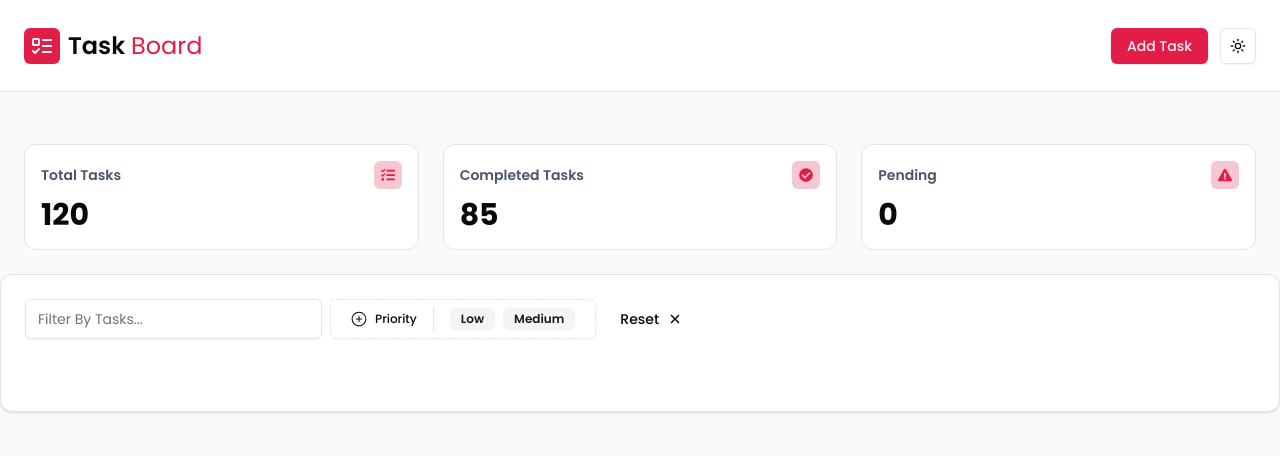
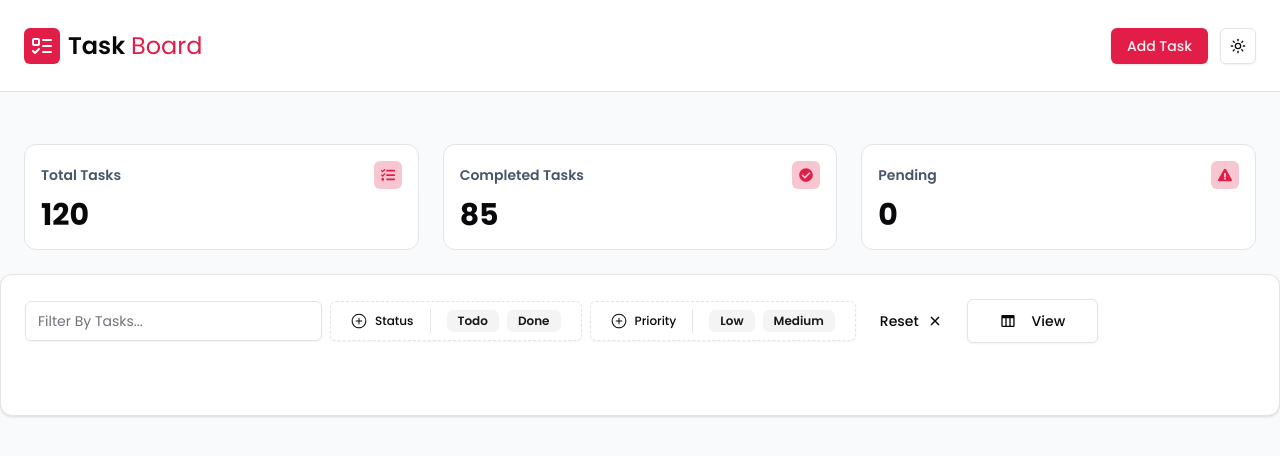
Before and after one commit to kristaps-zakis/nextjs-task-manager, a Next.js app: page / in a window 1280 px wide. Shown: the top 456 px of the page. Built offline with nearby package versions, Linux system fonts and the light colour scheme.

Commit message:
init finish action toolbar

```diff
--- a/app/components/drop-downs/status-drop-down.tsx
+++ b/app/components/drop-downs/status-drop-down.tsx
@@ -0,0 +1,140 @@
+'use client';
+
+import * as React from 'react';
+import { Button } from '@/components/ui/button';
+import {
+  Command,
+  CommandEmpty,
+  CommandGroup,
+  CommandInput,
+  CommandItem,
+  CommandList,
+} from '@/components/ui/command';
+
+import {
+  Popover,
+  PopoverContent,
+  PopoverTrigger,
+} from '@/components/ui/popover';
+
+import { GoPlusCircle } from 'react-icons/go';
+import { Checkbox } from '@/components/ui/checkbox';
+
+import { Separator } from '@/components/ui/separator';
+import { Badge } from '@/components/ui/badge';
+
+import {
+  ArrowUpCircle,
+  CheckCircle2,
+  Circle,
+  HelpCircle,
+  LucideIcon,
+  XCircle,
+} from 'lucide-react';
+
+type Status = {
+  value: string; // string
+  label: string; // string
+  icon: LucideIcon; // IconType
+};
+
+const statuses: Status[] = [
+  {
+    value: 'backlog',
+    label: 'Backlog',
+    icon: HelpCircle,
+  },
+  {
+    value: 'todo',
+    label: 'Todo',
+    icon: Circle,
+  },
+  {
+    value: 'in progress',
+    label: 'In Progress',
+    icon: ArrowUpCircle,
+  },
+  {
+    value: 'done',
+    label: 'Done',
+    icon: CheckCircle2,
+  },
+  {
+    value: 'canceled',
+    label: 'Canceled',
+    icon: XCircle,
+  },
+];
+
+export function StatusDropDowns() {
+  const [open, setOpen] = React.useState(false);
+  const [selectedStatus, setSelectedStatus] = React.useState<Status | null>(
+    null
+  );
+
+  console.log(selectedStatus);
+
+  return (
+    <div className="flex items-center space-x-4">
+      <Popover open={open} onOpenChange={setOpen}>
+        <PopoverTrigger asChild>
+          <Button
+            size="sm"
+            variant="outline"
+            className="h-10 justify-start border-dashed px-5"
+          >
+            <div className="flex items-center gap-4">
+              {/* Status Label */}
+              <div className="flex items-center gap-2">
+                <GoPlusCircle />
+                <span>Status</span>
+              </div>
+
+              {/* Seperator */}
+              <Separator
+                orientation="vertical"
+                className="h-6 border-1 border-gray-300"
+              />
+
+              {/* Badges */}
+              <div className="flex items-center gap-2">
+                <Badge variant={'secondary'}>Todo</Badge>
+                <Badge variant={'secondary'}>Done</Badge>
+              </div>
+            </div>
+          </Button>
+        </PopoverTrigger>
+        <PopoverContent className="p-0 poppons" side="bottom" align="center">
+          <Command>
+            <CommandInput placeholder="Change status..." />
+            <CommandList>
+              <CommandEmpty>No status found.</CommandEmpty>
+              <CommandGroup>
+                {statuses.map((status) => (
+                  <CommandItem
+                    key={status.value}
+                    value={status.value}
+                    className="flex justify-between"
+                    onSelect={(value) => {
+                      setSelectedStatus(
+                        statuses.find((priority) => priority.value === value) ||
+                          null
+                      );
+                    }}
+                  >
+                    <div className="flex items-center gap-3">
+                      <Checkbox />
+
+                      <status.icon />
+                      <span>{status.label}</span>
+                    </div>
+                  </CommandItem>
+                ))}
+              </CommandGroup>
+            </CommandList>
+          </Command>
+        </PopoverContent>
+      </Popover>
+    </div>
+  );
+}
--- a/app/components/drop-downs/view-columns-drop-down.tsx
+++ b/app/components/drop-downs/view-columns-drop-down.tsx
@@ -0,0 +1,64 @@
+'use client';
+
+import * as React from 'react';
+import { DropdownMenuCheckboxItemProps } from '@radix-ui/react-dropdown-menu';
+import { BiColumns } from 'react-icons/bi';
+import { Button } from '@/components/ui/button';
+
+import {
+  DropdownMenu,
+  DropdownMenuCheckboxItem,
+  DropdownMenuContent,
+  DropdownMenuLabel,
+  DropdownMenuSeparator,
+  DropdownMenuTrigger,
+} from '@/components/ui/dropdown-menu';
+
+type Checked = DropdownMenuCheckboxItemProps['checked'];
+
+export function DropdownViewColumns() {
+  const [showStatusBar, setShowStatusBar] = React.useState<Checked>(true);
+  const [showActivityBar, setShowActivityBar] = React.useState<Checked>(false);
+  const [showPanel, setShowPanel] = React.useState<Checked>(false);
+
+  return (
+    <DropdownMenu>
+      <DropdownMenuTrigger asChild>
+        <Button variant="outline" className="h-11 px-8 poppins">
+          <BiColumns className="mr-2 h-4 w-4" />
+          <span>View</span>
+        </Button>
+      </DropdownMenuTrigger>
+      <DropdownMenuContent className="w-56 poppins">
+        <DropdownMenuLabel>Toggle Columns</DropdownMenuLabel>
+
+        <DropdownMenuSeparator />
+
+        <DropdownMenuCheckboxItem
+          checked={showStatusBar}
+          onCheckedChange={setShowStatusBar}
+        >
+          Title
+        </DropdownMenuCheckboxItem>
+
+        <DropdownMenuSeparator />
+
+        <DropdownMenuCheckboxItem
+          checked={showActivityBar}
+          onCheckedChange={setShowActivityBar}
+        >
+          Status
+        </DropdownMenuCheckboxItem>
+
+        <DropdownMenuSeparator />
+
+        <DropdownMenuCheckboxItem
+          checked={showPanel}
+          onCheckedChange={setShowPanel}
+        >
+          Priority
+        </DropdownMenuCheckboxItem>
+      </DropdownMenuContent>
+    </DropdownMenu>
+  );
+}
--- a/app/components/tasks-area/tasks-area.tsx
+++ b/app/components/tasks-area/tasks-area.tsx
@@ -8,6 +8,8 @@ import { Button } from '@/components/ui/button';
 import SearchInput from './search-input';
 import { IoCloseSharp } from 'react-icons/io5';
 import PriorityDropDowns from '../drop-downs/priority-drop-downs';
+import { StatusDropDowns } from '../drop-downs/status-drop-down';
+import { DropdownViewColumns } from '../drop-downs/view-columns-drop-down';
 
 export default function TasksArea() {
   return (
@@ -16,11 +18,17 @@ export default function TasksArea() {
         <div className="flex items-center justify-between">
           <div className="flex items-center gap-2">
             <SearchInput />
+
+            <StatusDropDowns />
+
             <PriorityDropDowns />
+
             <Button variant={'ghost'} className="h-10">
               <span>Reset</span>
               <IoCloseSharp />
             </Button>
+
+            <DropdownViewColumns />
           </div>
         </div>
       </CardHeader>
```
